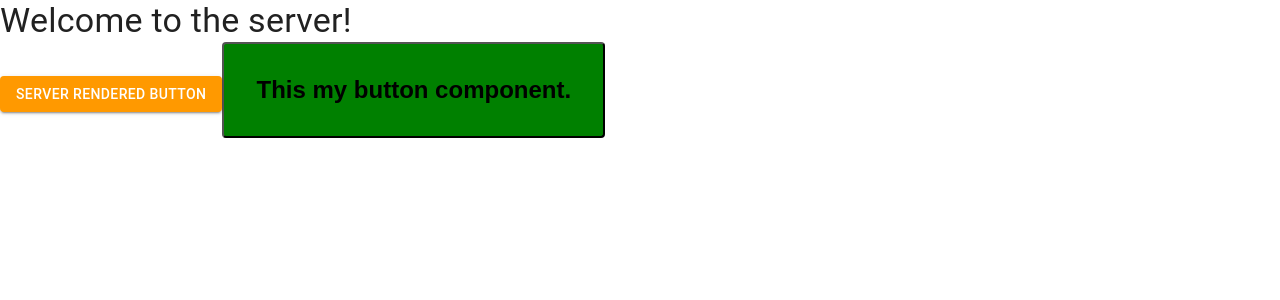
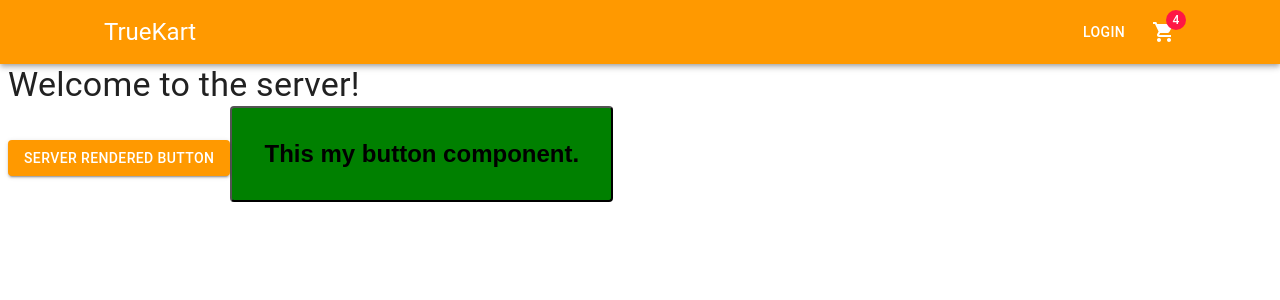
Before and after one commit to demolaemrick/TrueKart, a Next.js app in the folder client/: page /ssrpage in a window 1280 px wide. Shown: the top 300 px of the page. Built offline with nearby package versions, Linux system fonts and the light colour scheme.

Commit message:
Wrap components with Layout

```diff
--- a/client/src/pages/_app.tsx
+++ b/client/src/pages/_app.tsx
@@ -12,6 +12,8 @@ import CssBaseline from '@mui/material/CssBaseline';
 import { CacheProvider, EmotionCache } from '@emotion/react';
 import theme from '../../styles/theme';
 import createEmotionCache from '../../src/lib/createEmotionCache';
+
+import Layout from '../components/Layout';
 
 // Client-side cache, shared for the whole session of the user in the browser.
 const clientSideEmotionCache = createEmotionCache();
@@ -32,7 +34,9 @@ const App = (props: MyAppProps) => {
         <ThemeProvider theme={theme}>
           {/* CssBaseline kickstart an elegant, consistent, and simple baseline to build upon. */}
           <CssBaseline />
-          <Component {...pageProps} />
+          <Layout>
+            <Component {...pageProps} />
+          </Layout>
         </ThemeProvider>
       </Provider>
     </CacheProvider>
```
